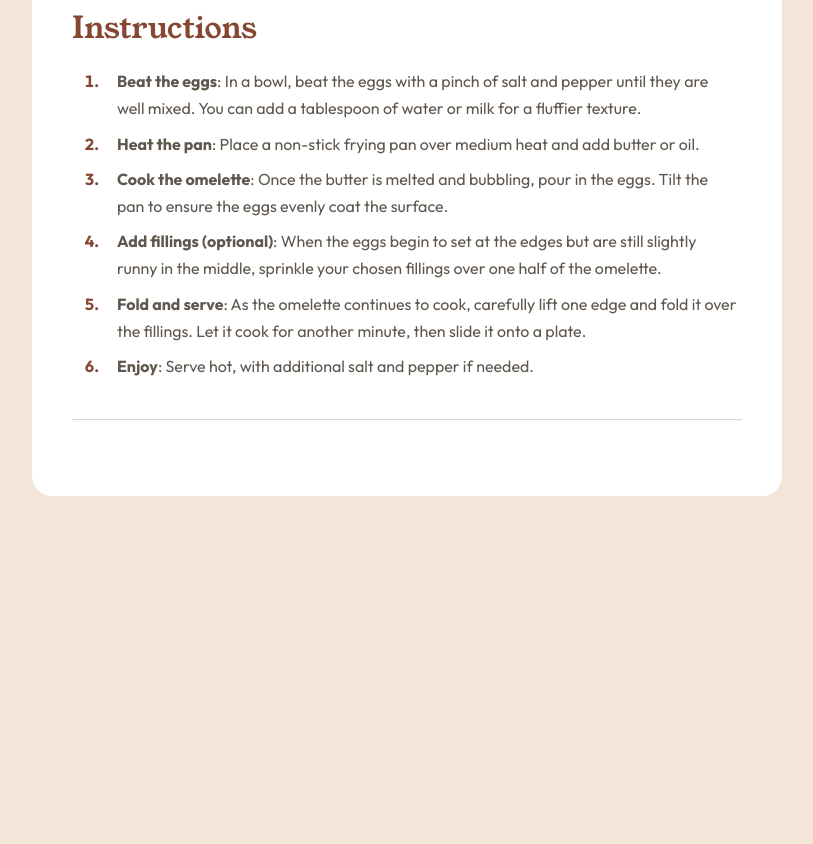
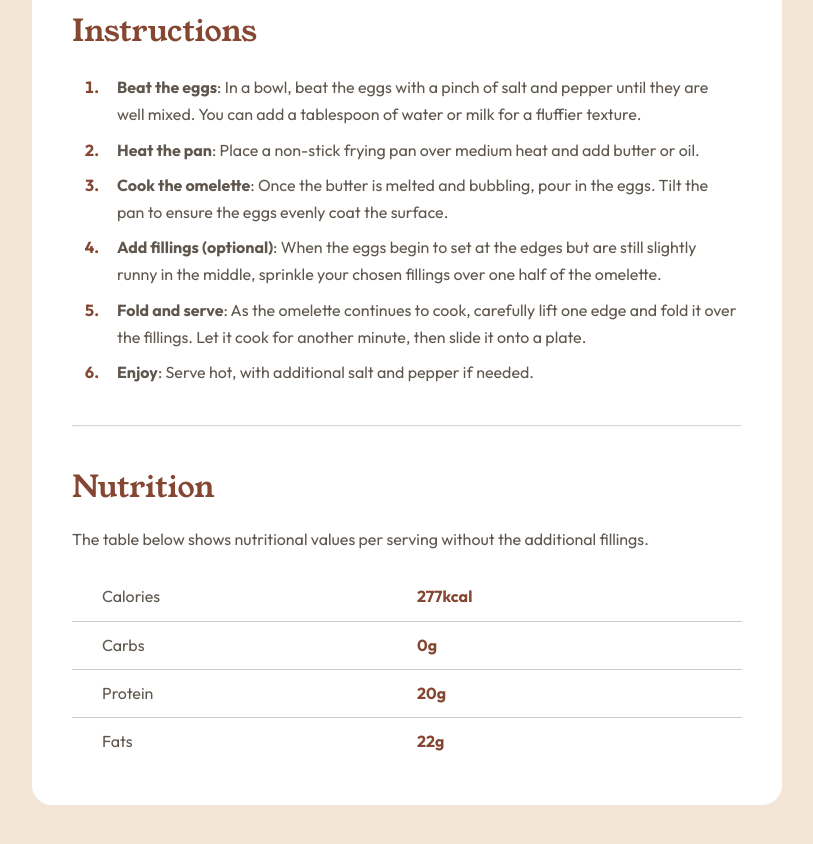
Before and after one commit to huz3y/recipe-page-main, a website: page index.html in a window 1280 px wide. Shown: the part 1174-2018 px from the top of the page, without its empty margins (233-1046 px from the left). Before the commit the page ends 1770 px from the top, so only its background shows below. Drawn offline with Linux system fonts and the light colour scheme.

Commit message:
add nutrition section

```diff
--- a/index.html
+++ b/index.html
@@ -66,6 +66,34 @@
         </ol>
       </div>
       <hr>
+      <div class="section-nutrition">
+        <h2 class="heading-secondary">
+          Nutrition
+        </h2>
+        <p class="paragraph u-margin-bottom-medium">
+          The table below shows nutritional values per serving without the additional fillings.
+        </p>
+        <table class="section-nutrition__table">
+          <tbody>
+            <tr class="section-nutrition__table--row">
+              <th class="section-nutrition__table--header">Calories</th>
+              <td class="section-nutrition__table--value">277kcal</td>
+            </tr>
+            <tr class="section-nutrition__table--row">
+              <th class="section-nutrition__table--header">Carbs</th>
+              <td class="section-nutrition__table--value">0g</td>
+            </tr>
+            <tr class="section-nutrition__table--row">
+              <th class="section-nutrition__table--header">Protein</th>
+              <td class="section-nutrition__table--value">20g</td>
+            </tr>
+            <tr class="section-nutrition__table--row">
+              <th class="section-nutrition__table--header">Fats</th>
+              <td class="section-nutrition__table--value">22g</td>
+            </tr>
+          </tbody>
+        </table>
+      </div>
     </div>
     <!-- Simple Omelette Recipe
 
--- a/sass/base/_typography.scss
+++ b/sass/base/_typography.scss
@@ -17,7 +17,7 @@ body    {
     font-size: 3rem;
     font-family: var(--font-heading);
     font-weight: 500;
-    margin: 3rem 0 1rem 0;
+    margin: 3rem 0 1.3rem 0;
 }
 
 .heading-tertiary   {
--- a/sass/base/_utilities.scss
+++ b/sass/base/_utilities.scss
@@ -1 +1,2 @@
 .u-margin-bottom-small  {margin-bottom: 1rem;}
+.u-margin-bottom-medium  {margin-bottom: 2rem;}
--- a/sass/pages/_recipe.scss
+++ b/sass/pages/_recipe.scss
@@ -72,3 +72,43 @@
         }
     }
 }
+
+.section-nutrition  {
+    &__table    {
+        font-size: 1.6rem;
+        border-collapse: collapse;
+        width: 100%;
+        text-align: left;
+
+        &--row  {
+
+            &:not(:last-of-type)    {
+                border-bottom: 1px solid rgba(grey, 0.4);
+            }
+        }
+
+        &--header   {
+
+        }
+
+        &--value    {
+
+        }
+
+        td,
+        th  {
+            padding: 1rem;
+        }
+
+        th  {
+            font-weight: 400;
+            color: var(--color-wenge-brown);
+            padding-left: 3rem;
+            width: 50%;
+        }
+
+        td  {
+            font-weight: 700;
+        }
+    }
+}
```
Also changed, not shown: css/style.css, 1 other file.
